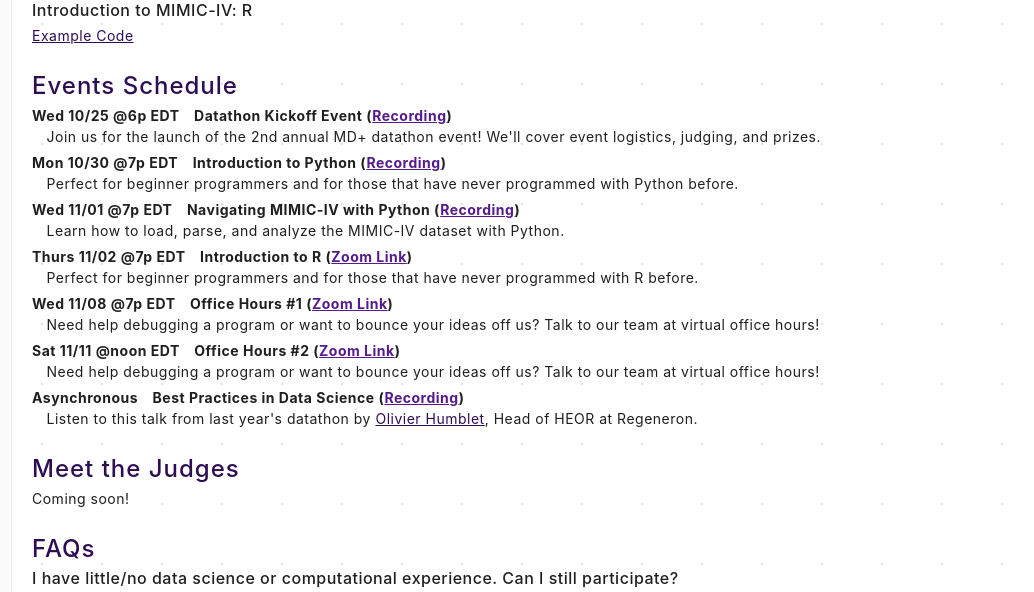
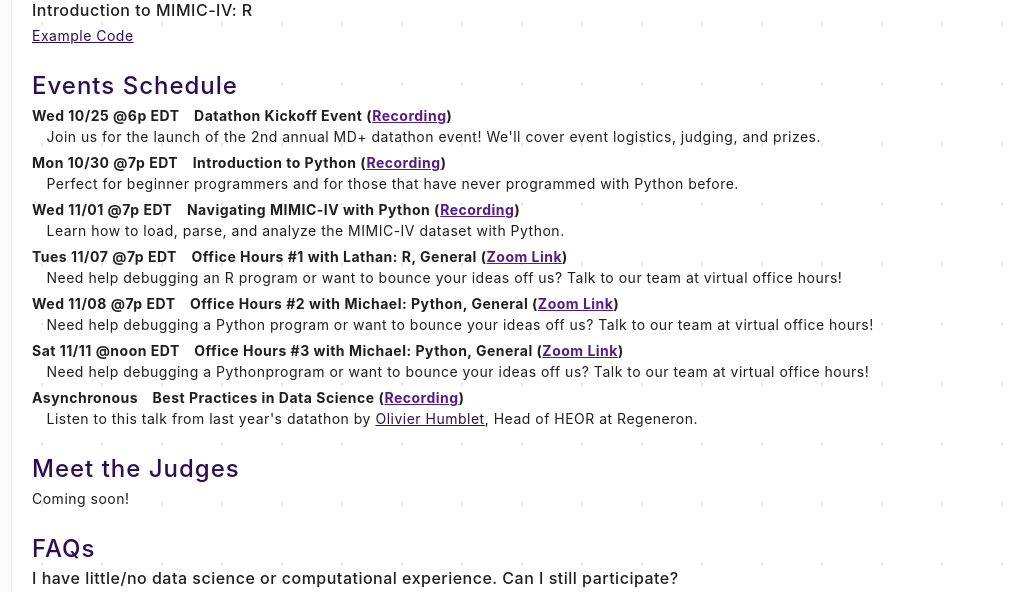
Before and after one commit to MDplusOfficial/MDplusDSAI, a Flask app: page /datathon/2023 in a window 1280 px wide. Shown: the part 1026-1618 px from the top of the page, without its empty margins (116-1150 px from the left). Run offline with Flask 2, Linux system fonts and the light colour scheme; some libraries are stand-ins or nearby versions.

Commit message:
Updated events

```diff
--- a/app/templates/datathon2023.html
+++ b/app/templates/datathon2023.html
@@ -57,9 +57,9 @@
     <p class="info"><b>Wed 10/25 @6p EDT</b>&emsp;<b>Datathon Kickoff Event (<a href="https://youtu.be/7hjTrusgtoc" target="_blank" style="color: rgb(85, 26, 139);">Recording</a>)</b><br />&emsp;Join us for the launch of the 2nd annual MD+ datathon event! We&apos;ll cover event logistics, judging, and prizes.</p>
     <p class="info"><b>Mon 10/30 @7p EDT</b>&emsp;<b>Introduction to Python (<a href="https://youtu.be/bJlYNFWc2vs" target="_blank" style="color: rgb(85, 26, 139);">Recording</a>)</b><br />&emsp;Perfect for beginner programmers and for those that have never programmed with Python before.</p>
     <p class="info"><b>Wed 11/01 @7p EDT</b>&emsp;<b>Navigating MIMIC-IV with Python (<a href="https://youtu.be/9g0GCwywQpI" target="_blank" style="color: rgb(85, 26, 139);">Recording</a>)</b><br />&emsp;Learn how to load, parse, and analyze the MIMIC-IV dataset with Python.</p>
-    <p class="info"><b>Thurs 11/02 @7p EDT</b>&emsp;<b>Introduction to R (<a href="https://pennmedicine.zoom.us/j/5542761067" target="_blank" style="color: rgb(85, 26, 139);">Zoom Link</a>)</b><br />&emsp;Perfect for beginner programmers and for those that have never programmed with R before.</p>
-    <p class="info"><b>Wed 11/08 @7p EDT</b>&emsp;<b>Office Hours #1 (<a href="https://pennmedicine.zoom.us/j/5542761067" target="_blank" style="color: rgb(85, 26, 139);">Zoom Link</a>)</b><br />&emsp;Need help debugging a program or want to bounce your ideas off us? Talk to our team at virtual office hours!</p>
-    <p class="info"><b>Sat 11/11 @noon EDT</b>&emsp;<b>Office Hours #2 (<a href="https://pennmedicine.zoom.us/j/5542761067" target="_blank" style="color: rgb(85, 26, 139);">Zoom Link</a>)</b><br />&emsp;Need help debugging a program or want to bounce your ideas off us? Talk to our team at virtual office hours!</p>
+    <p class="info"><b>Tues 11/07 @7p EDT</b>&emsp;<b>Office Hours #1 with Lathan: R, General (<a href="https://mssm.zoom.us/j/7595547813" target="_blank" style="color: rgb(85, 26, 139);">Zoom Link</a>)</b><br />&emsp;Need help debugging an R program or want to bounce your ideas off us? Talk to our team at virtual office hours!</p>
+    <p class="info"><b>Wed 11/08 @7p EDT</b>&emsp;<b>Office Hours #2 with Michael: Python, General (<a href="https://pennmedicine.zoom.us/j/5542761067" target="_blank" style="color: rgb(85, 26, 139);">Zoom Link</a>)</b><br />&emsp;Need help debugging a Python program or want to bounce your ideas off us? Talk to our team at virtual office hours!</p>
+    <p class="info"><b>Sat 11/11 @noon EDT</b>&emsp;<b>Office Hours #3 with Michael: Python, General (<a href="https://pennmedicine.zoom.us/j/5542761067" target="_blank" style="color: rgb(85, 26, 139);">Zoom Link</a>)</b><br />&emsp;Need help debugging a Pythonprogram or want to bounce your ideas off us? Talk to our team at virtual office hours!</p>
     <p class="info"><b>Asynchronous</b>&emsp;<b>Best Practices in Data Science (<a href="https://drive.google.com/file/d/1lSkRFLWv4L1hGD7emTf68vMjcDWKfAiv/view" target="_blank" style="color: rgb(85, 26, 139);">Recording</a>)</b><br />&emsp;Listen to this talk from last year&apos;s datathon by <a href="https://www.linkedin.com/in/ohumblet" target="_blank">Olivier Humblet</a>, Head of HEOR at Regeneron.</p>
 
     <h2>Meet the Judges</h2>
```
